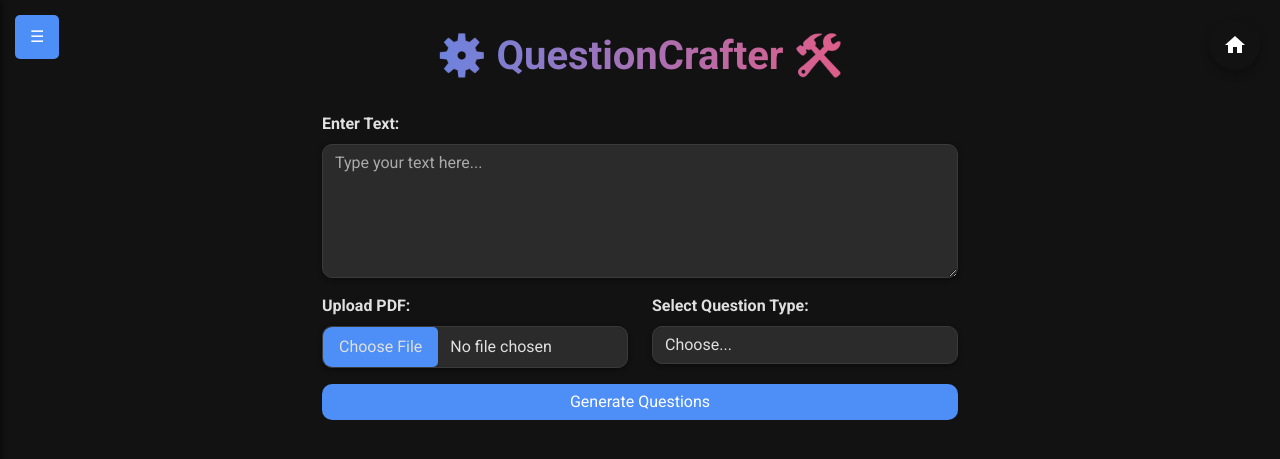
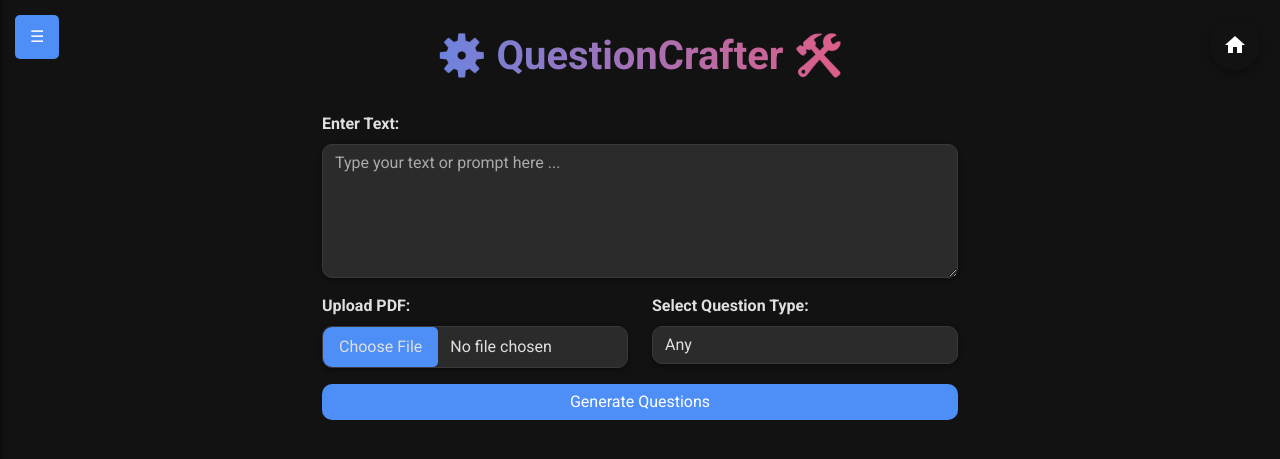
Before and after one commit to codexdebayan/CodeJam, a Flask app: page /genai in a window 1280 px wide. Shown: the top 459 px of the page. Run offline with Flask 3, Linux system fonts and the light colour scheme.

Commit message:
Fix : Prompt center

```diff
--- a/app.py
+++ b/app.py
@@ -2,13 +2,13 @@ import os
 import subprocess
 import tempfile
 from flask import Flask, render_template, jsonify, abort, request
+from sql_runner import DatabaseConnection, QueryExecutor
 from flask_cors import CORS
 from dotenv import load_dotenv
 import google.generativeai as genai
 import os
 import re
 from pypdf import PdfReader
-from sql_runner import DatabaseConnection, QueryExecutor
 
 
 load_dotenv()
@@ -20,23 +20,23 @@ if not api_key:
 genai.configure(api_key=api_key)
 modal = genai.GenerativeModel("gemini-1.5-flash")
 
-# Database connection
-db_host = os.getenv("DB_HOST")
-db_user = os.getenv("DB_USER")
-db_password = os.getenv("DB_PASSWORD")
-db_name = os.getenv("DB_NAME")
-db_for_codespace = os.getenv("DB_FOR_CODESPACE")
+# Database credentials
+DB_HOST = os.getenv("DB_HOST")
+DB_USER = os.getenv("DB_USER")
+DB_PASSWORD = os.getenv("DB_PASSWORD")
+DB_NAME = os.getenv("DB_NAME")
+DB_FOR_CODESPACE = os.getenv("DB_FOR_CODESPACE")
 
 app = Flask(__name__)
 CORS(app)
 
 # Dictionary of projects
 python_projects = {
-    "anti-html": "Write a program anti_html.py that takes a URL as an argument, downloads the HTML from the web, and prints it after stripping HTML tags.",
     "classes-and-objects": "Define a class Person and its two child classes: Male and Female. All classes have a method get_gender which can print Male for Male class and Female for Female Class.",
-    "data-manipulation-problem": "A problem on data manipulation using Python.",
     "map-and-lambda-function": "Write a program that can map() to make a list whose elements are squares of numbers between 1 and 20 (both included).",
     "set-and-its-usage": "With a given list [12,24,35,24,88,120,155,88,120,155], write a program to print this list after removing all duplicate values with original order reserved.",
+    "anti-html": "Write a program anti_html.py that takes a URL as an argument, downloads the HTML from the web, and prints it after stripping HTML tags.",
+    "data-manipulation-problem": "A problem on data manipulation using Python.",
     "xlsx-to-csv-file-converter": "Converting XLSX files to CSV using Python.",
 }
 
@@ -330,6 +330,10 @@ def extract_text_from_pdf(file):
 
 
 prompt_templates = {
+    "Any": """
+
+    """,
+
     "MCQ": """
         You are a question generator. Create 10 multiple-choice questions based on the provided text.
         Format each question as follows:
@@ -376,15 +380,18 @@ def generate():
             return jsonify({"msg": "Input text or PDF file is required!"}), 400
 
         if pdf_file:
-            input_text = extract_text_from_pdf(pdf_file)
+            prompt_text = extract_text_from_pdf(pdf_file)
 
         prompt_template = prompt_templates.get(option)
         if not prompt_template:
             return jsonify({"message": "Invalid option selected"}), 400
 
-        prompt = prompt_template
+        if input_text and pdf_file:
+            prompt = input_text
+        else:
+            prompt = prompt_template
 
-        response = get_gemini_response(input_text, prompt)
+        response = get_gemini_response(prompt_text , prompt)
 
         # Make sentences starting with ** bold
         formatted_response = response.replace("\n", "<br>").replace(". ", ".<br><br>")
--- a/templates/genai.html
+++ b/templates/genai.html
@@ -239,7 +239,7 @@
             <div class="mb-3">
                 <label for="inputText" class="form-label">Enter Text:</label>
                 <textarea class="form-control" id="inputText" name="inputText" rows="5"
-                    placeholder="Type your text here..."></textarea>
+                    placeholder="Type your text or prompt here ..."></textarea>
             </div>
 
             <div class="row">
@@ -250,7 +250,7 @@
                 <div class="col-md-6 mb-3">
                     <label for="option" class="form-label">Select Question Type:</label>
                     <select class="form-select" id="option" name="option" required>
-                        <option value="">Choose...</option>
+                        <option value="Any">Any </option>
                         <option value="MCQ">MCQ</option>
                         <option value="MCQ with Answers">MCQ with Answers</option>
                         <option value="Long Questions">Long Questions</option>
```
Also changed, not shown: 1 other file.
